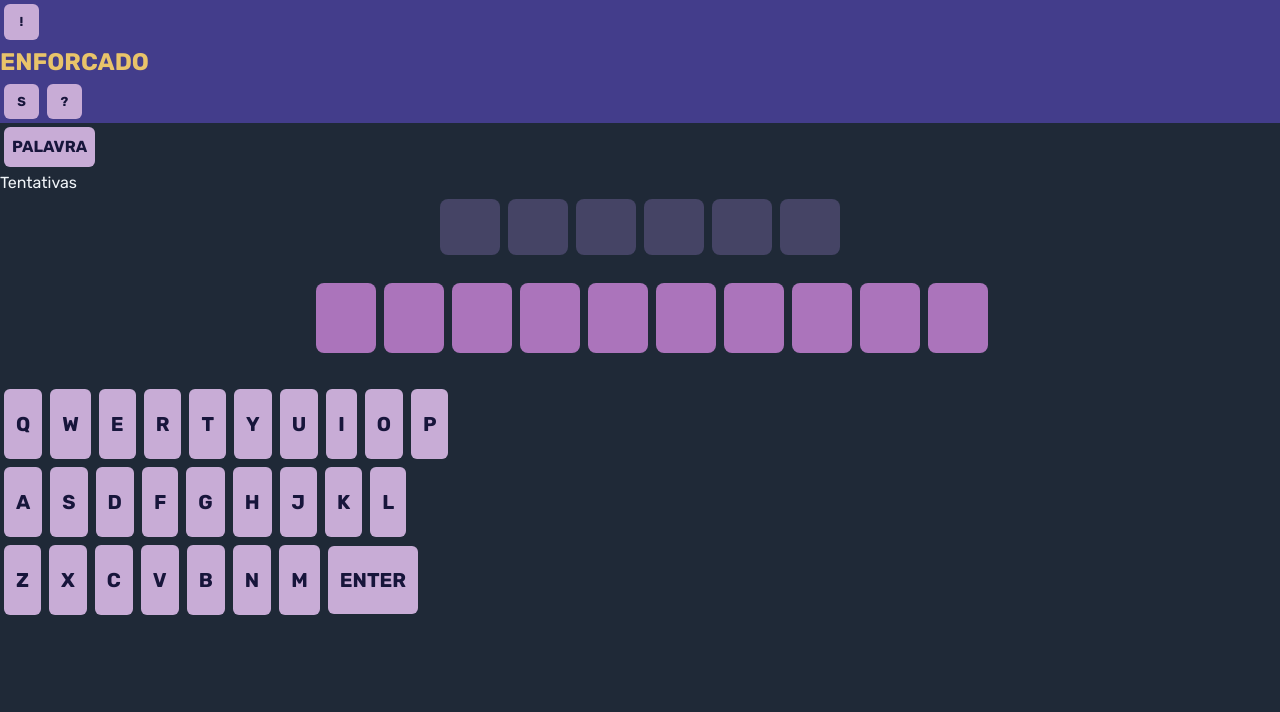
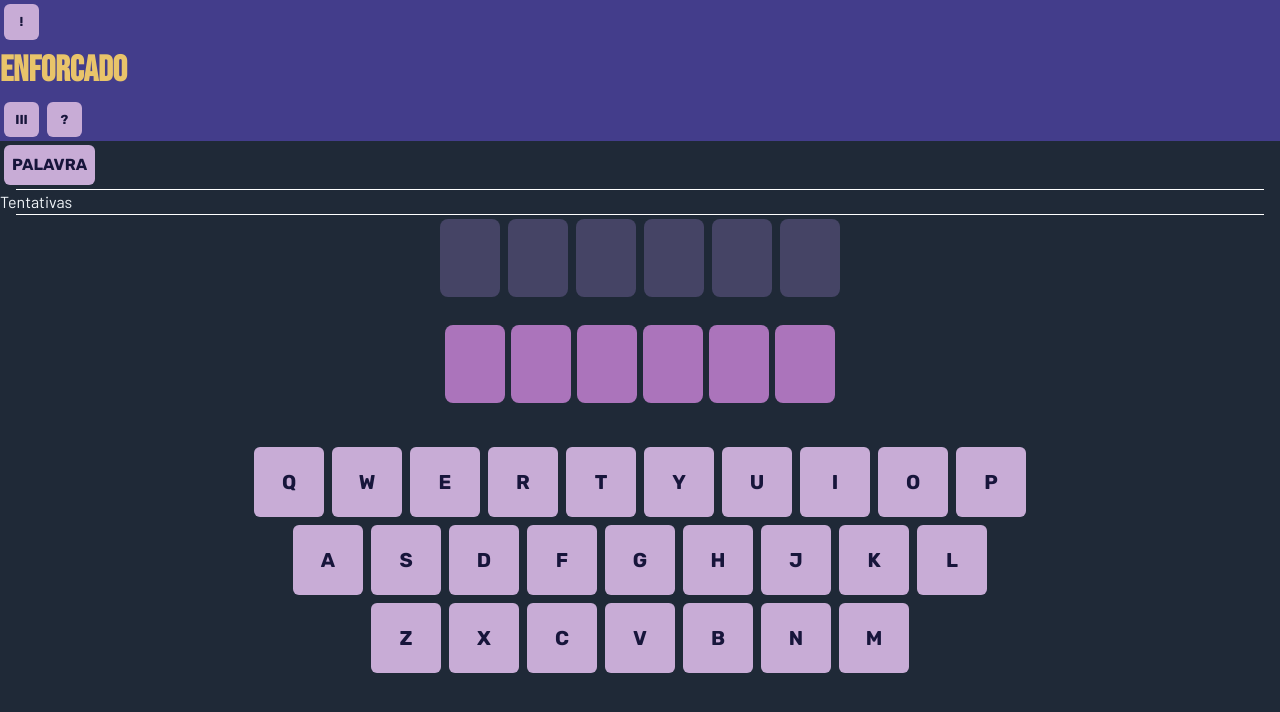
Before and after one commit to andref50/enforcadooo, a Vue app in the folder vuejs/: page / in a window 1280 px wide. Shown: the top 712 px of the page. Built offline with nearby package versions, Linux system fonts and the light colour scheme; the HTML template or start-up script is replaced by a standard one.

Commit message:
window manager semi implementado

```diff
--- a/vuejs/src/App.vue
+++ b/vuejs/src/App.vue
@@ -1,17 +1,29 @@
 <script setup>
-  import { ref, onMounted, cloneVNode } from 'vue'
+  import {onMounted} from 'vue'
   import Topo from './components/Topo.vue';
   import Teclado from './components/Teclado.vue';
 
-  // onMounted(async () => {});
-  onMounted(gameStart);
 
+  // ------------------------------- HELPERS & CONSTANTES ------------------------------ //
   function normalizeAcento(a) { return a.normalize('NFD').replace(/[\u0300-\u036f]/g, "") };
 
-  const palavra = "CALENDÁRIO".toUpperCase();
+  const palavra = "ARAPUÃ".toUpperCase();
   let arrPalavra = normalizeAcento(palavra.toUpperCase())
   let errors = 0;
 
+  let totalVitorias = 0;
+  let totalDerrotas = 0;
+
+  // WINDOW MANAGER BOOL
+  let isWindowOpen = false;
+
+  let popup_overlay = document.getElementsByClassName('popup-overlay');
+
+    onMounted(gameStart);
+    /*
+    onMounted(async () => {}); */
+
+  // ------- JOGO ------- //
   function mainFunction(kp){
 
     kp = kp.toUpperCase();
@@ -20,7 +32,7 @@
     const arrBancoDiv = Array.prototype.slice.call(document.getElementsByClassName('banco'));
 
 
-    // CAPTURA ACERTOS
+    //  CAPTURA ACERTOS //
     let captureError = false;
      arrSelectdiv.forEach((element, i) => {
        if(normalizeAcento(element.innerHTML) === kp) {
@@ -28,27 +40,29 @@
             element.classList = 'letra-correct';
             captureError = true;
 
-        }, i * 30)} // SET TIMER LETTER REVEAL
+        }, i * 30)} // SET TIMER LETTER REVEAL //
       });
 
       arrPalavra = arrPalavra.replaceAll(kp, '');
       if (!arrPalavra) { gameWin() }
 
-    // CAPTURA ERROS
+
+    //  CAPTURA ERROS //
     if(!palavra.includes(kp) && kp != 'ENTER'){
       arrBancoDiv[0].innerHTML = kp;
       arrBancoDiv[0].classList = 'banco-erro';
-
       errors += 1;
-
       if(errors == 6) {
-        gameOver() ;
-        arrSelectdiv.forEach(element => { element.classList = 'letra-correct' });
+        arrSelectdiv.forEach((element, i) => {
+          setTimeout(() => {
+            element.classList = 'letra-correct' }, i * 100);
+          });
+          gameOver();
       }
     }
   }
 
-  function criaLetras() {
+  function criaJogo() {
     var div = document.getElementsByClassName("letras-div").item(0);
     for(let c in palavra){
       var p = document.createElement('p1');
@@ -66,38 +80,100 @@
   arrButtons.forEach(element => {
     element.classList = 'keyboard-disabled'
     })
-    const enterDisable = Array.prototype.slice.call(document.getElementsByClassName('keyboard-enter'))
-    enterDisable[0].classList = 'keyboard-enter-disabled';
+    // const enterDisable = Array.prototype.slice.call(document.getElementsByClassName('keyboard-enter'))
+    // enterDisable[0].classList = 'keyboard-enter-disabled';
+  }
+
+  function gameWin(){
+    disableKeyboard();
+    popupoverlay('60%')
+    const winnerWindow = document.getElementsByClassName('winner');
+    winnerWindow.item(0).style.opacity = '100'
+    totalVitorias += 1;
+    updateCookie(totalVitorias, totalDerrotas);
   }
 
   function gameOver() {
     disableKeyboard();
+    popupoverlay('60%')
     const gameoverWindow = document.getElementsByClassName('gameover');
-  gameoverWindow.item(0).style.opacity = '100'
-  }
-
-function gameWin(){
-  disableKeyboard();
-  const winnerWindow = document.getElementsByClassName('winner');
-  winnerWindow.item(0).style.opacity = '100'
+    gameoverWindow.item(0).style.opacity = '100';
+    totalDerrotas += 1;
+    updateCookie(totalVitorias, totalDerrotas);
     }
 
   function janelaDica(){
+    if(!isWindowOpen) {
+      isWindowOpen = true;
+      popupoverlay('60%')
       const winnerWindow = document.getElementsByClassName('dica');
-  winnerWindow.item(0).style.opacity = '100'
+      winnerWindow.item(0).style.opacity = '100';
+    }
+  }
+
+  function janelaAjuda(){
+    if(!isWindowOpen) {
+      isWindowOpen = true;
+      popupoverlay('60%')
+      const ajudawindow = document.getElementsByClassName('ajuda');
+      ajudawindow.item(0).style.opacity = '100';
+    }
+  }
+
+  function janelaStats(){
+    if(!isWindowOpen) {
+      isWindowOpen = true;
+      popupoverlay('60%')
+      const statsWindow = document.getElementsByClassName('stats');
+      statsWindow.item(0).style.opacity = '100';
+    }
+  }
+
+  function closeWindow(e){
+    e.target.parentNode.style.opacity = "0";
+    popupoverlay('0%');
+    isWindowOpen = false;
+  }
+
+  function popupoverlay(po){
+    popup_overlay.item(0).style.opacity = po;
+  }
+
+  function setCookie(){
+    document.cookie = 'vitorias=0';
+    document.cookie = 'derrotas=0';
+  }
+
+  function getCookie(){
+    const readCookie = document.cookie;
+    let eachElement = readCookie.split(';').map((e) => e.trim());
+
+    const element1 = Number(eachElement[0].split('=')[1])
+    const element2 = Number(eachElement[1].split('=')[1])
+
+    if(eachElement[0].includes('vitorias')){
+      totalVitorias = element1;
+      totalDerrotas = element2;
+    } else {
+      totalVitorias = element2;
+      totalDerrotas = element1;
+    }
+    console.log(totalVitorias);
+    console.log(totalDerrotas);
+  }
+
+  function updateCookie (vitoria, derrota){
+    document.cookie = 'vitorias=' + vitoria
+    document.cookie = 'derrotas=' + derrota
+    console.log(document.cookie)
 
   }
 
-function closeWindow(e){
-  e.target.parentNode.style.opacity = "0"
-}
-
   function gameStart(){
-  document.cookie = 'vitorias=0; derrotas=0';
-  var allCookies = document.cookie;
+    if(document.cookie.indexOf('vitorias') == -1 ){ setCookie() }
+    else { getCookie() }
     console.log(document.cookie)
-  console.log(allCookies)
-  criaLetras();
+    criaJogo();
   }
 </script>
 
@@ -105,47 +181,94 @@ function gameStart(){
 
   <!-- CONTAINER -->
   <div class="container h-screen w-screen flex flex-col">
+    <div class="popup-overlay"></div>
 
     <!-- TOPO -->
-    <Topo @janelaDicaEvent="janelaDica"/>
+    <Topo @janelaDicaEvent="janelaDica"
+          @janelaAjudaEvent="janelaAjuda"
+          @janelaStatsEvent="janelaStats"/>
 
     <!-- PRINCIPAL -->
     <div class="flex flex-1 flex-col justify-center items-center">
 
       <!-- GAME OVER -->
       <div class="janela gameover">
-        <button @click="closeWindow" class="close-button"> x </button>
+        <button @click="closeWindow" class="close-button btn-gameover"> x </button>
         <!-- <div class="decorationBar"></div> -->
         <div class="janela-title">
           <p>Game over :(</p>
         </div>
-        <div class="janela-subtitle">
-          <p>Mas não desanima!</p>
-          <p>Tem uma palavra nova todo dia ;)</p>
+        <div class="janela-body">
+          <p>Não desanima!</p>
+          <p>Amanhã tem mais ;)</p>
         </div>
       </div>
 
       <!-- WINNER -->
       <div class="janela winner">
-        <button @click="closeWindow" class="close-button"> x </button>
+        <button @click="closeWindow" class="close-button btn-winner"> x </button>
         <div class="janela-title">
-          <p>Acertou :)</p>
+          <p>Parabéns :)</p>
         </div>
-        <div class="janela-subtitle">
-          <p>Amanhã tem</p>
+        <div class="janela-body">
+          <p>Volte amanhã para</p>
           <p>um novo desafio :)</p>
         </div>
       </div>
 
-      <!-- WINNER -->
+      <!-- DICA -->
       <div class="janela dica">
         <button @click="closeWindow" class="close-button"> x </button>
         <div class="janela-title">
-          <p>Dica: 👀</p>
+          <p class="title">Dica: 👀</p>
         </div>
-        <div class="janela-subtitle">
+        <div class="janela-body">
           <p>A Thais Mara</p>
           <p>gosta muito de fazer :)</p>
+        </div>
+      </div>
+
+      <!-- ESTATISICAS -->
+      <div class="janela stats">
+        <button @click="closeWindow" class="close-button"> x </button>
+        <div class="janela-title">
+          <p class="title-stats">Sua evolução</p>
+        </div>
+        <div class="janela-body">
+
+          <div class="flex flex-row flex-1 justify-center">
+
+            <div class="flex flex-col items-center px-8">
+              <button class="placar">{{ totalVitorias }}</button>
+              <p>Vitórias </p>
+            </div>
+
+            <div class="flex flex-col items-center px-8">
+              <button class="placar">{{ totalDerrotas }}</button>
+              <p>Derrotas </p>
+            </div>
+
+          </div>
+
+        </div>
+      </div>
+
+      <!-- AJUDA -->
+      <div class="janela ajuda">
+        <button @click="closeWindow" class="close-button"> x </button>
+        <div class="janela-title">
+          <p class="title">Como jogar:</p>
+        </div>
+        <div class="janela-body">
+          <p>Enforcad.ooo é o jogo da forca </p>
+          <p>que você já conhece de cara nova :)</p>
+          <br>
+          <p>Tente adivinhar a palavra secreta</p>
+          <p>clicando nas letras.</p>
+          <br>
+          <p>Mas cuidado: cada erro te deixa  </p>
+          <p> mais próximo de um trágico fim. </p>
+          <br>
         </div>
       </div>
 
@@ -158,9 +281,11 @@ function gameStart(){
         </div>
 
         <!-- BANCO -->
-        <div class="flex flex-col mb-0">
-          <div class="flex justify-center">
-            <p>Tentativas</p>
+        <div class="">
+          <div class="flex justify-center items-center">
+            <div class="line"></div>
+            <div class="p-line"> <p>Tentativas</p> </div>
+            <div class="line"></div>
           </div>
 
           <div class="tentativas-box">
--- a/vuejs/src/assets/main.css
+++ b/vuejs/src/assets/main.css
@@ -1,5 +1,7 @@
 @import url('https://fonts.googleapis.com/css2?family=Oswald:wght@200..700&display=swap');
 @import url('https://fonts.googleapis.com/css2?family=Rubik:ital,wght@0,300..900;1,300..900&display=swap');
+@import url('https://fonts.googleapis.com/css2?family=Barlow:ital,wght@0,100;0,200;0,300;0,400;0,500;0,600;0,700;0,800;0,900;1,100;1,200;1,300;1,400;1,500;1,600;1,700;1,800;1,900&display=swap');
+@import url('https://fonts.googleapis.com/css2?family=Bebas+Neue&display=swap');
 
 @tailwind base;
 @tailwind components;
@@ -10,6 +12,26 @@ body {
     @apply bg-gray-800;
     @apply text-slate-100;
     font-family: Rubik;
+}
+
+p {
+    font-family: Barlow;
+}
+
+h1.logo {
+    font-family: Bebas Neue;
+    font-weight: 600;
+    color: #E9C46A;
+    font-size: 36px;
+}
+
+div.popup-overlay {
+    position: absolute;
+    width: 100%;
+    height: 100%;
+    background: black;
+    opacity: 0%;
+    pointer-events: none;
 }
 
 div.janela {
@@ -25,15 +47,33 @@ div.janela {
 }
 
 div.janela-title {
-    font-size: 56px;
+    font-size: 50px;
+    font-family: Bebas;
+    margin-bottom: 28px;
     z-index: 1;
+    font-family: Oswald;
 }
 
-div.janela-subtitle {
+p.title, p.title-stats{
+    font-family: Bebas Neue;
+}
+
+p.title-stats{
+    text-align: center;
+}
+
+div.janela-body {
     font-size: 20px;
     font-weight: 200;
 }
 
+div.gameover {
+    background: #732C4D;
+}
+
+div.winner {
+    background: #2C967C;
+}
 
 button.close-button{
     position: absolute;
@@ -51,10 +91,12 @@ button.close-button{
     z-index: 1;
 }
 
-h1.titulo {
-    font-weight: bold;
-    color: #E9C46A;
-    font-size: 24px;
+button.btn-gameover {
+    background: #F5B7D1;
+}
+
+button.btn-winner {
+    background: #88E3CC;
 }
 
 div.topo {
@@ -79,17 +121,35 @@ button:hover {
  }
 
 button.helpers {
-
     width: 35px;
     font-size: 28px;
     max-width: 40px;
     font-size: 13px;
  }
 
-button.keyboard {
+
+div.kb_linha, div.kb_linha2,div.kb_linha3 {
+    display: flex;
+    flex-direction: row;
+    justify-content: center;
+}
+
+div.kb_linha2 {
+    margin-left: 20px;
+    margin-right: 20px
+}
+div.kb_linha3 {
+    margin-left: 70px;
+    margin-right: 70px
+}
+
+button.keyboard, button.keyboard-disabled, button.keyboard-enter, button.placar {
+    display: flex;
+    flex: 1;
     font-size: 20px;
+    width: 40px;
     height: 70px;
-    max-width: 80px;
+    max-width: 70px;
     padding: 12px;
 }
 
@@ -97,16 +157,9 @@ button.keyboard-disabled {
     opacity: 30%;
     cursor: not-allowed;
     pointer-events: none;
-    font-size: 20px;
-    height: 70px;
-    max-width: 80px;
-    padding: 12px;
 }
 
 button.keyboard-enter {
-    font-size: 20px;
-    height: 68px;
-    padding: 12px;
     grid-column: span 3;
 }
 
@@ -118,6 +171,12 @@ button.keyboard-enter {
     height: 70px;
     padding: 12px;
     grid-column: span 3;
+}
+
+button.placar {
+    padding: 30px;
+    width: 80px;
+    max-width: none;
 }
 
 div.tentativas-box{
@@ -135,8 +194,8 @@ button.keyboard-enter {
     flex: 1;
     justify-content: center;
     background: #454465;
-    width: 48px;
-    height: 56px;
+    width: 36px;
+    aspect-ratio: 1 / 1.3;
     max-width: 60px;
     margin: 4px;
     border-radius: 8px;
@@ -158,12 +217,10 @@ button.keyboard-enter {
     display: flex;
     flex-wrap: wrap;
     justify-content: center;
-    gap: 8px;
-    margin: 12px;
-    padding: 12px;
+    gap: 6px;
+    padding: 12px 20px 0 20px;;
     width: 100%;
-    margin-bottom: 20px;
-    items-gap: 8px;
+    margin-bottom: 40px;
     justify-content: center;
     align-content: center;
     z-index: -2;
@@ -176,7 +233,7 @@ p1.letra-input, p1.letra-correct,  p1.letra-hidden {
     align-items: center;
     font-size: 28px;
     width: 40px;
-    height: 70px;
+    aspect-ratio: 1/1.3;
     max-width: 60px;
     background: #AB74BB;  /* #AF64A5 */
     border-radius: 8px;
@@ -196,3 +253,21 @@ p1.letra-correct {
 p1.letra-hidden {
     color: transparent;
 }
+
+.line {
+    display: flex;
+    flex: 1;
+    height: 0.05rem;
+    background: white;
+    margin-left: 16px;
+    margin-right: 16px
+}
+
+.line-janela {
+    display: flex;
+    flex: 1;
+    height: 0.05rem;
+    background: white;
+    margin-left: 4px;
+    margin-right: 20px
+}
--- a/vuejs/src/components/Teclado.vue
+++ b/vuejs/src/components/Teclado.vue
@@ -20,7 +20,8 @@
 
   <div class="flex-1 m-2 mb-6 max-w-3xl">
     <!-- LINHA 1 -->
-    <div class="grid grid-cols-10">
+    <!-- <div class="grid grid-cols-10"> -->
+    <div class="kb_linha">
       <button @click="kbTrigger" class="keyboard kb_q"> Q </button>
       <button @click="kbTrigger" class="keyboard kb_w"> W </button>
       <button @click="kbTrigger" class="keyboard kb_e"> E </button>
@@ -33,7 +34,8 @@
       <button @click="kbTrigger" class="keyboard kb_p"> P </button>
     </div>
     <!-- LINHA 2 -->
-    <div class="grid grid-cols-10">
+    <!-- <div class="grid grid-cols-10"> -->
+    <div class="kb_linha2">
       <button @click="kbTrigger" class="keyboard kb_a"> A </button>
       <button @click="kbTrigger" class="keyboard kb_s"> S </button>
       <button @click="kbTrigger" class="keyboard kb_d"> D </button>
@@ -43,10 +45,11 @@
       <button @click="kbTrigger" class="keyboard kb_j"> J </button>
       <button @click="kbTrigger" class="keyboard kb_k"> K </button>
       <button @click="kbTrigger" class="keyboard kb_l"> L </button>
-      <!-- <button class="keyboard"> < </button> -->
     </div>
     <!-- LINHA 3 -->
-    <div class="grid grid-cols-10">
+    <!-- <div class="grid grid-cols-10"> -->
+    <div class="kb_linha3">
+
       <button @click="kbTrigger" class="keyboard kb_z"> Z </button>
       <button @click="kbTrigger" class="keyboard kb_x"> X </button>
       <button @click="kbTrigger" class="keyboard kb_c"> C </button>
@@ -54,7 +57,7 @@
       <button @click="kbTrigger" class="keyboard kb_b"> B </button>
       <button @click="kbTrigger" class="keyboard kb_n"> N </button>
       <button @click="kbTrigger" class="keyboard kb_m"> M </button>
-      <button @click="kbTriggerEnter" class="keyboard-enter kb_enter"> ENTER </button>
+      <!-- <button @click="kbTriggerEnter" class="keyboard-enter kb_enter"> ENTER </button> -->
     </div>
   </div>
 </template>
--- a/vuejs/src/components/Topo.vue
+++ b/vuejs/src/components/Topo.vue
@@ -13,13 +13,13 @@
 
         <!-- TÍTULO -->
         <div class="grid justify-center">
-          <h1 class="titulo">ENFORCADO</h1>
+          <h1 class="logo">ENFORCADO</h1>
         </div>
 
         <!-- DIREITA -->
         <div class="flex-1 fex-row justify-self-end">
-          <button class="helpers">S</button>
-          <button class="helpers">?</button>
+          <button @click="$emit('janelaStatsEvent')" class="helpers">III</button>
+          <button @click="$emit('janelaAjudaEvent')" class="helpers">?</button>
         </div>
       </div>
     </div>
```
Also changed, not shown: vuejs/src/assets/rope.svg (added). Lines whose indentation alone changed are shown as unchanged.
